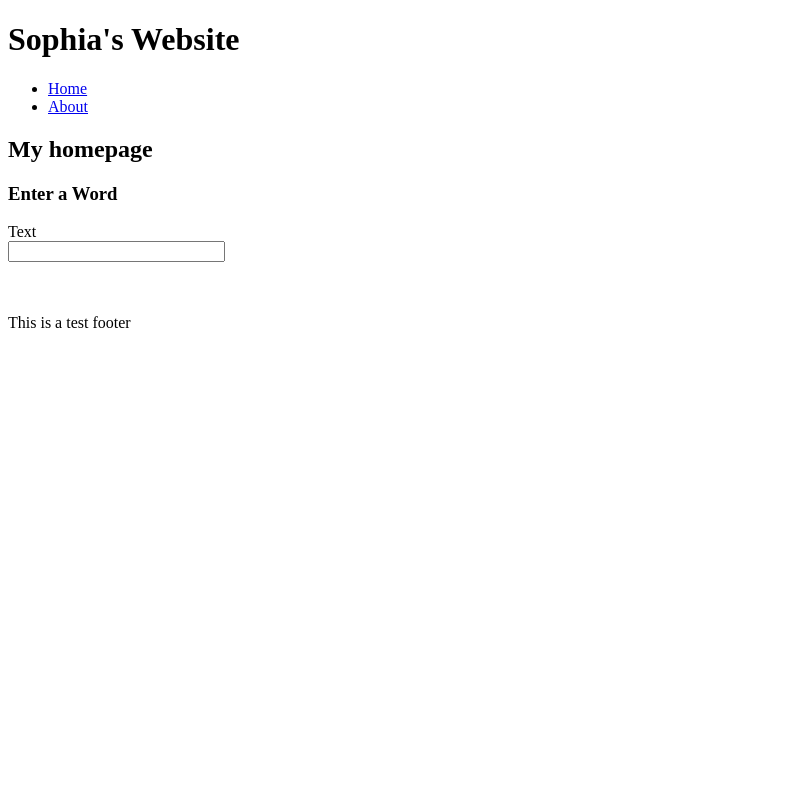
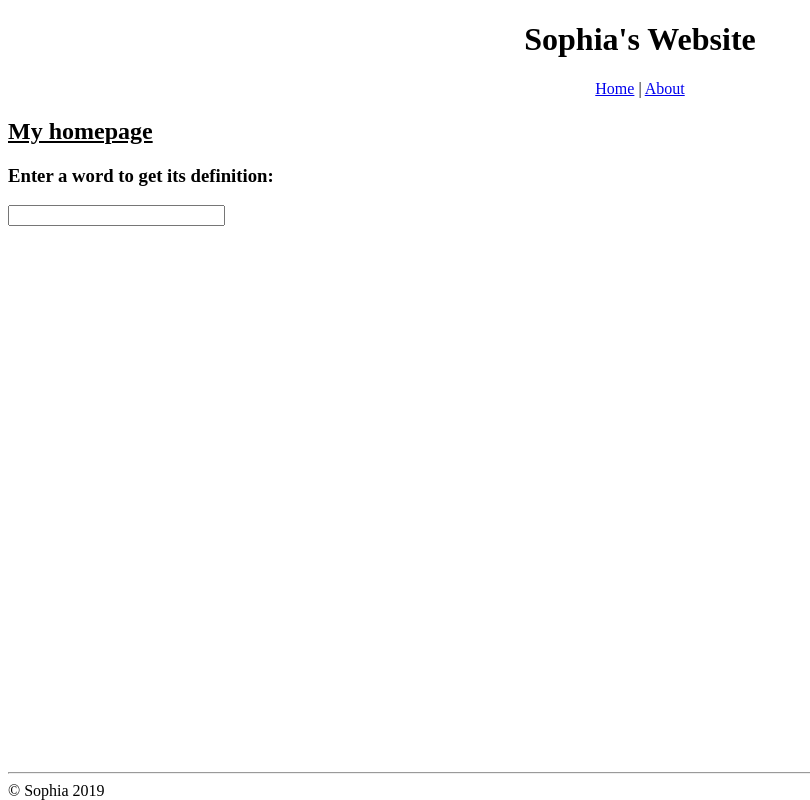
Before and after one commit to lalas09/sophia-project1, a Flask app: page / in a window 1280 px wide. Shown: the whole page, without its empty margins (0-810 px from the left). Run offline with Flask 2, Linux system fonts and the light colour scheme; parts of the project's set-up code (start-up, migrations or seed data) failed here and were passed over.

Commit message:
version 1.0 - stable website

```diff
--- a/app.py
+++ b/app.py
@@ -18,7 +18,7 @@ def home():
 		print("results", results)
 		return redirect(url_for("home", results = results))
 	else:
-		print("This did not work, please make sure your text is at least one character long")
+		print("This did not work, please mnake sure your text is at least one character long")
 	return render_template("home.html", form = form, results = displayed_results)
 
 @app.route('/about/')
@@ -32,5 +32,7 @@ if __name__=="__main__":
 #py -m venv env
 #env\Scripts\activate
 #pip install flask
-#set FLASK_APP=app.py (or whatevet the file name is)
+#set FLASK_APP=app.py (or whatevER the file name is)
 #flask run
+
+#*if that doesn't work - do python app.py (or whatever the file name is)
--- a/static/css/main.css
+++ b/static/css/main.css
@@ -0,0 +1,17 @@
+.titleContainer{
+	text-align: center;
+}
+.footer{
+	position: absolute;
+	bottom: 0;
+	width: 100%;
+}
+ol{
+	margin-top: 30px;
+}
+ol li{
+	padding-top: 3px;
+}
+#homepageheader{
+	text-decoration: underline;
+}
--- a/templates/home.html
+++ b/templates/home.html
@@ -1,12 +1,11 @@
 {% extends "layout.html" %}
 {% block content %}
 	<div class="home">
-		<h2 class = "definition"> My homepage </h2>
-		<h3>Enter a Word</h3>
+		<h2 id="homepageheader">My homepage</h2>
+		<h3>Enter a word to get its definition:</h3>
 		<form action=""method="post" novalidate>
 			{{ form.hidden_tag() }}
 			<p>
-				{{ form.text.label }} <br>
 				{{ form.text(size=24) }}
 			</p>
 
--- a/templates/layout.html
+++ b/templates/layout.html
@@ -2,16 +2,14 @@
 <html>
 	<head>
 		<title>Sophia's title</title>
-		<link rel="stylesheet" href="{{ url_for('static', filename='css/main.css') }}">
+		<link rel="stylesheet" type="text/css" href="{{ url_for('static', filename='css/main.css') }}">
 	</head>
 	<body>
-		<div class="container">
-			<h1 class="logo">Sophia's Website</h1>
+		<div class="titleContainer">
+			<h1>Sophia's Website</h1>
 			<nav>
-				<ul class="menu">
-					<li><a href="{{ url_for('home') }}">Home</a></li>
-					<li><a href="{{ url_for('about') }}">About</a></li>
-				</ul>
+					<a href="{{ url_for('home') }}">Home</a> |
+					<a href="{{ url_for('about') }}">About</a>
 			</nav>
 		</div>
 		<div>
@@ -21,7 +19,8 @@
 	</body>
 	<br>
 	<br>
-	<footer>
-		This is a test footer
+	<footer class="footer">
+		<hr/>
+		© Sophia 2019
 	</footer>
 </html>
--- a/templates/main.css
+++ /dev/null
@@ -1,4 +0,0 @@
-.definition {
-	color: "green";
-	margin-top: 10px;
-}
```
Also changed, not shown: 11 other files.
